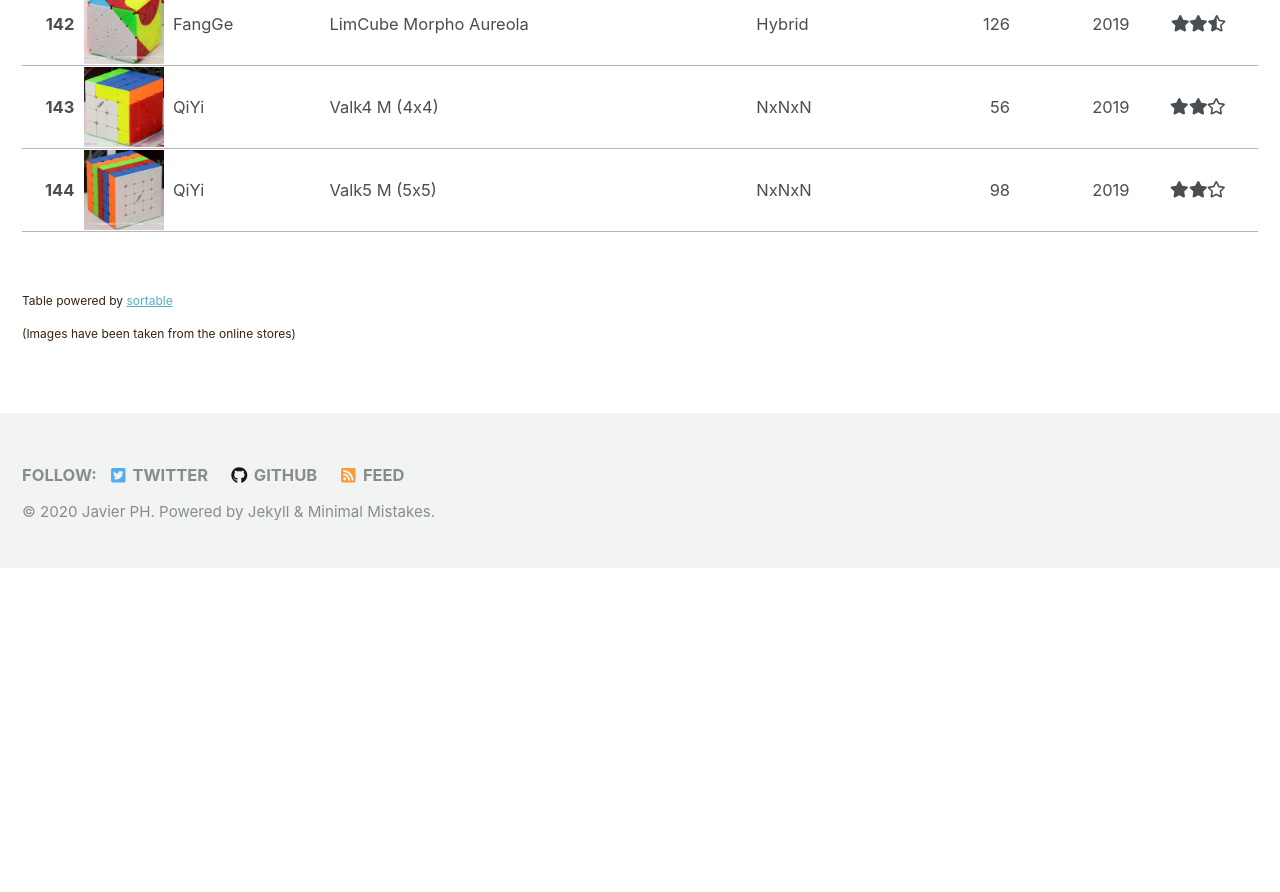
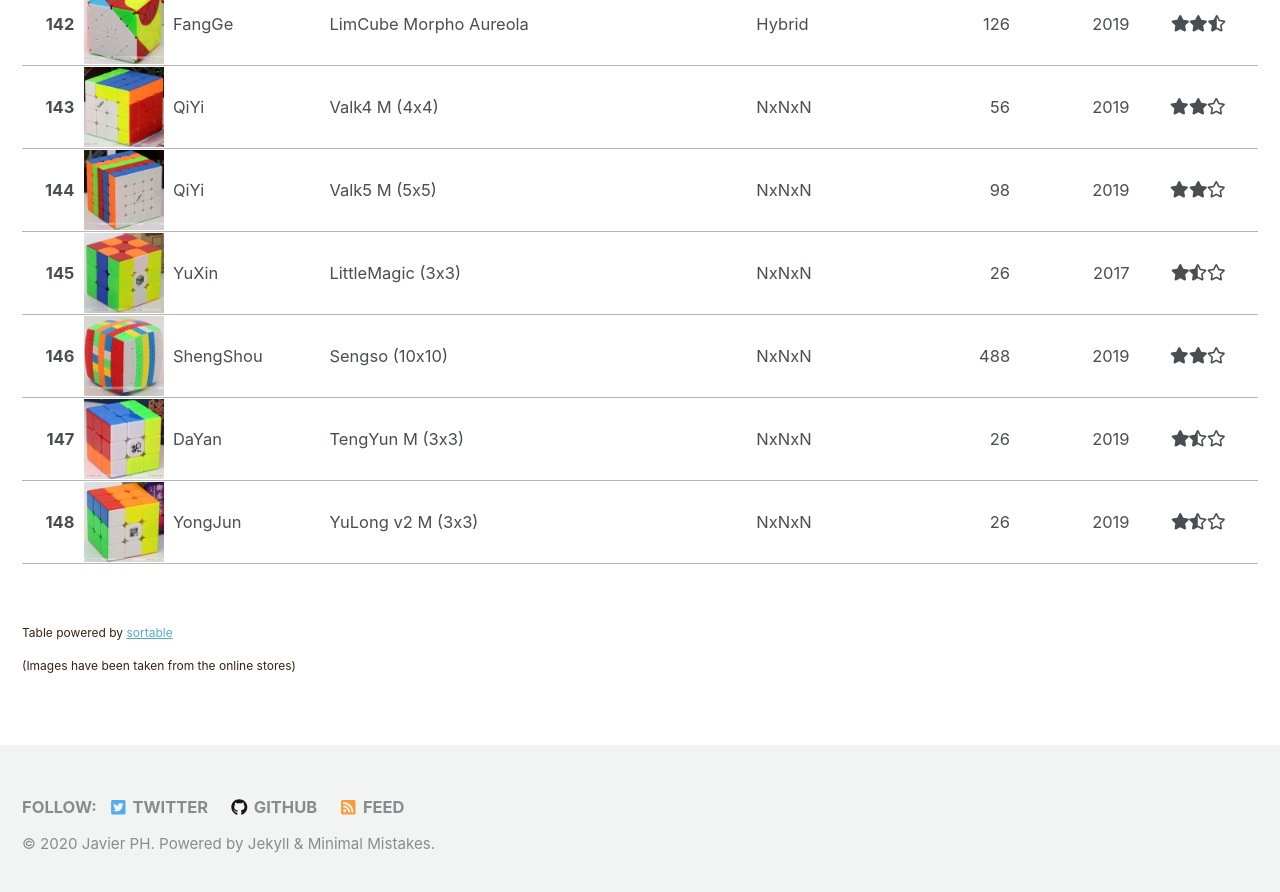
Before and after one commit to javierph/javierph.github.io, a Jekyll site: the page built from _pages/cubes.md, in a window 1280 px wide and 900 px high, scrolled down 12140 px. Shown: the top 892 px of the window. Built offline with Jekyll 4.4.1, drawn with Linux system fonts in a browser that asks for light colours; nearby versions of some CDN libraries; before the commit the page ends 12708 px from its top, so only the background shows below that.

Commit message:
cubes update

```diff
--- a/_includes/cubes/cubes.html
+++ b/_includes/cubes/cubes.html
@@ -1438,3 +1438,43 @@
 	<td style="text-align: right;">2019</td>
 	<td data-value="2" style="text-align: center;"><i class="fas fa-star"></i><i class="fas fa-star"></i><i class="far fa-star"></i></td>
 </tr>
+<tr>
+	<td style="text-align: right;font-weight: bold;">145</td>
+	<td style="width: 82px;padding: 1px;"><img src="/assets/images/cubes/145_LittleMagic.jpg" ></td>
+	<td>YuXin</td>
+	<td>LittleMagic (3x3)</td>
+	<td>NxNxN</td>
+	<td style="text-align: right;">26</td>
+	<td style="text-align: right;">2017</td>
+	<td data-value="1.5" style="text-align: center;"><i class="fas fa-star"></i><i class="fas fa-star-half-alt"></i><i class="far fa-star"></i></td>
+</tr>
+<tr>
+	<td style="text-align: right;font-weight: bold;">146</td>
+	<td style="width: 82px;padding: 1px;"><img src="/assets/images/cubes/146_Sengso10.jpg" ></td>
+	<td>ShengShou</td>
+	<td>Sengso (10x10)</td>
+	<td>NxNxN</td>
+	<td style="text-align: right;">488</td>
+	<td style="text-align: right;">2019</td>
+	<td data-value="2" style="text-align: center;"><i class="fas fa-star"></i><i class="fas fa-star"></i><i class="far fa-star"></i></td>
+</tr>
+<tr>
+	<td style="text-align: right;font-weight: bold;">147</td>
+	<td style="width: 82px;padding: 1px;"><img src="/assets/images/cubes/147_TengYunM.jpg" ></td>
+	<td>DaYan</td>
+	<td>TengYun M (3x3)</td>
+	<td>NxNxN</td>
+	<td style="text-align: right;">26</td>
+	<td style="text-align: right;">2019</td>
+	<td data-value="1.5" style="text-align: center;"><i class="fas fa-star"></i><i class="fas fa-star-half-alt"></i><i class="far fa-star"></i></td>
+</tr>
+<tr>
+	<td style="text-align: right;font-weight: bold;">148</td>
+	<td style="width: 82px;padding: 1px;"><img src="/assets/images/cubes/148_YuLongV2M.jpg" ></td>
+	<td>YongJun</td>
+	<td>YuLong v2 M (3x3)</td>
+	<td>NxNxN</td>
+	<td style="text-align: right;">26</td>
+	<td style="text-align: right;">2019</td>
+	<td data-value="1.5" style="text-align: center;"><i class="fas fa-star"></i><i class="fas fa-star-half-alt"></i><i class="far fa-star"></i></td>
+</tr>
```
Also changed, not shown: assets/images/cubes/145_LittleMagic.jpg (added), assets/images/cubes/146_Sengso10.jpg (added), assets/images/cubes/147_TengYunM.jpg (added), assets/images/cubes/148_YuLongV2M.jpg (added).
